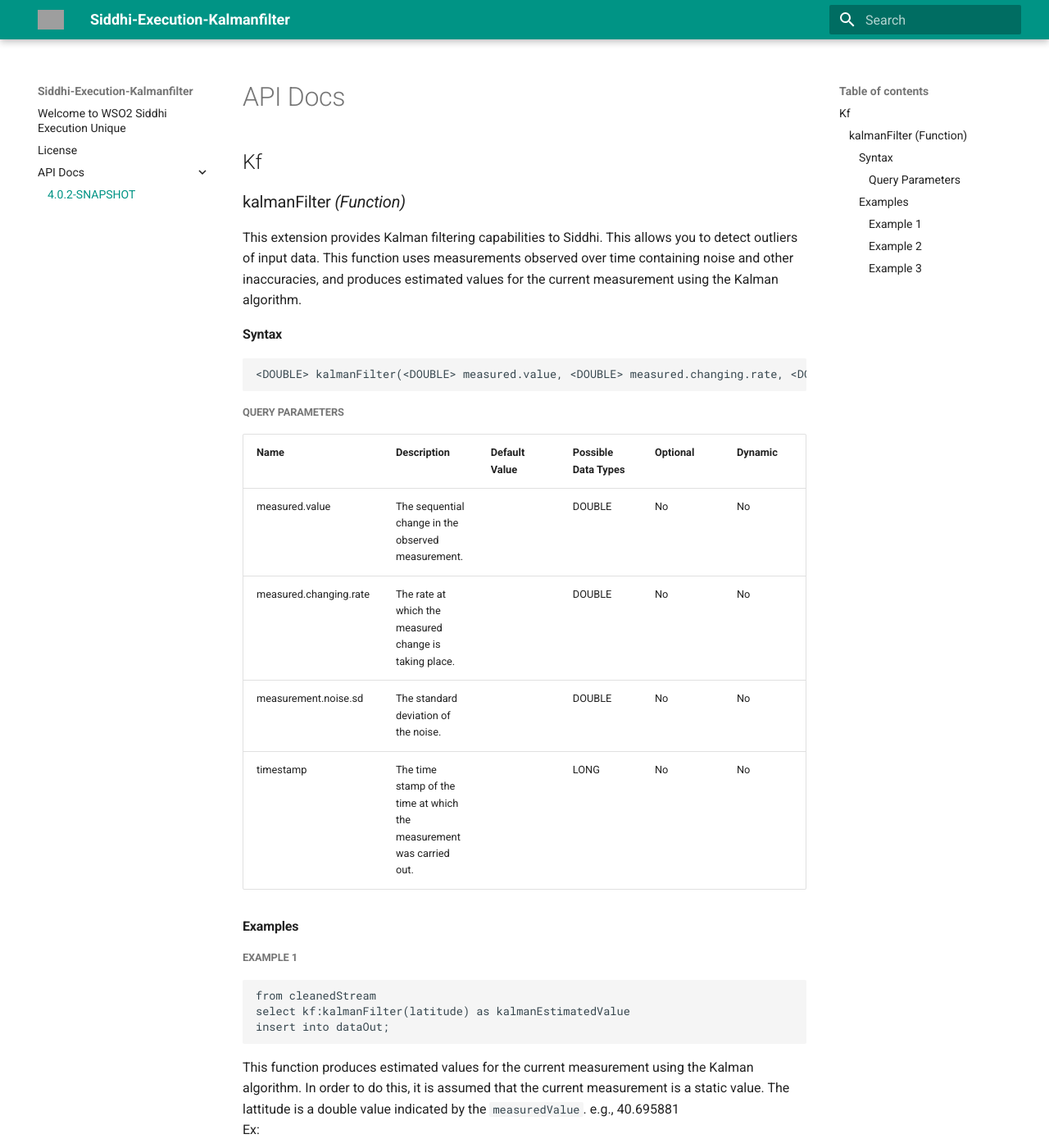
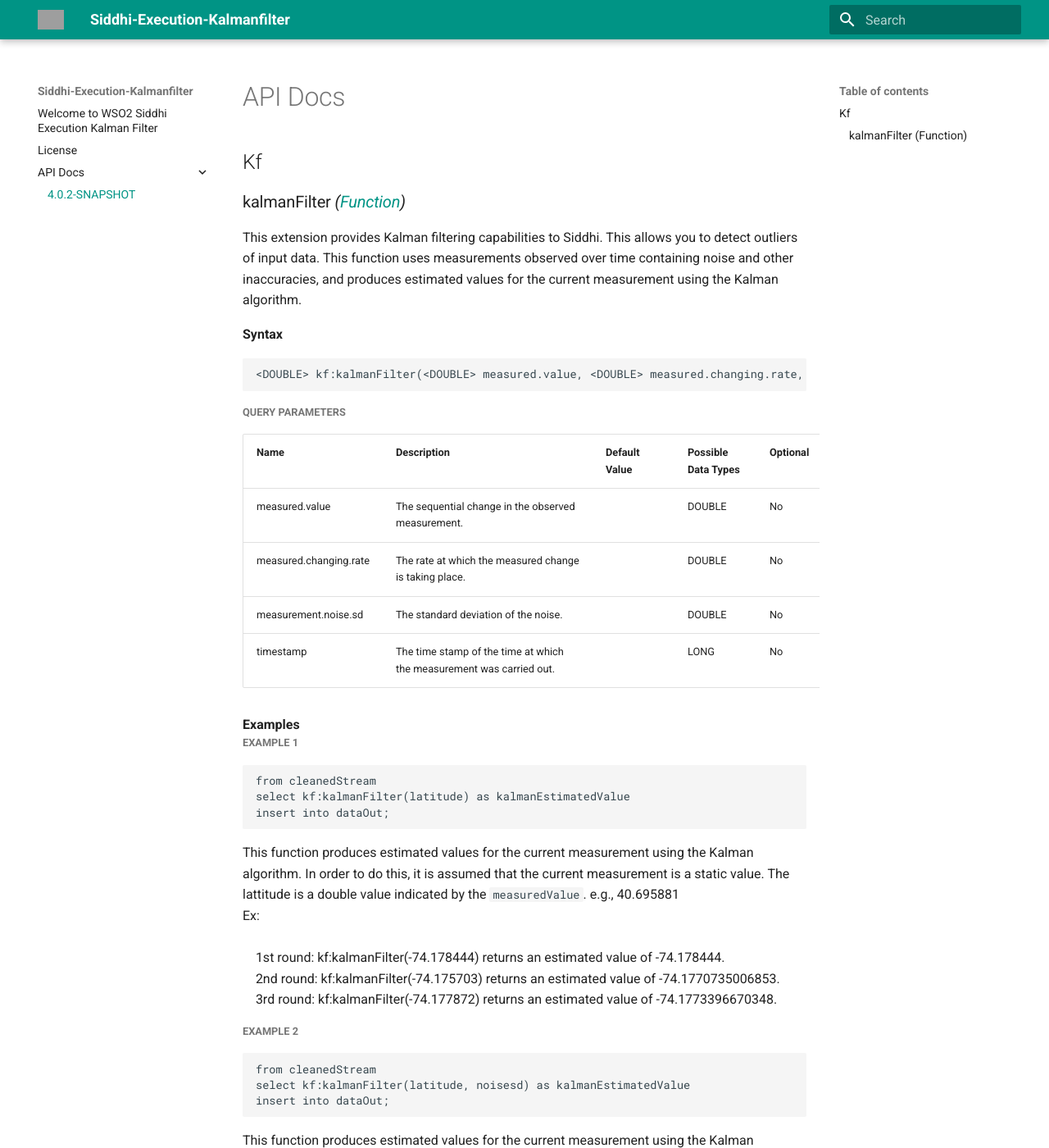
Before and after one commit to wso2-attic/siddhi-execution-kalmanfilter, an MkDocs documentation site: the page built from docs/api/4.0.2-SNAPSHOT.md, in a window 1280 px wide and 1400 px high. Shown: the whole window at 82% size. Built offline with MkDocs 1.6.1 and Material for MkDocs 9.7.7, drawn with Linux system fonts in a browser that asks for light colours; old or Windows-style settings are respelled for this version of MkDocs; some of the changed text lies outside the part shown; grey boxes are pictures that could not be loaded.

Commit message:
Update siddhi version

````diff
--- a/docs/api/4.0.2-SNAPSHOT.md
+++ b/docs/api/4.0.2-SNAPSHOT.md
@@ -2,67 +2,61 @@
 
 ## Kf
 
-### kalmanFilter _(Function)_
+### kalmanFilter *(<a target="_blank" href="https://wso2.github.io/siddhi/documentation/siddhi-4.0/#functions">Function</a>)*
 
 <p style="word-wrap: break-word"> This extension provides Kalman filtering capabilities to Siddhi. This allows you to detect outliers of input data. This function uses measurements observed over time containing noise and other inaccuracies, and produces estimated values for the current measurement using the Kalman algorithm.</p>
 
-#### Syntax
-
+<span id="syntax" class="md-typeset" style="display: block; font-weight: bold;">Syntax</span>
 ```
-<DOUBLE> kalmanFilter(<DOUBLE> measured.value, <DOUBLE> measured.changing.rate, <DOUBLE> measurement.noise.sd, <LONG> timestamp)
+<DOUBLE> kf:kalmanFilter(<DOUBLE> measured.value, <DOUBLE> measured.changing.rate, <DOUBLE> measurement.noise.sd, <LONG> timestamp)
 ```
 
-##### Query Parameters
-
+<span id="query-parameters" class="md-typeset" style="display: block; color: rgba(0, 0, 0, 0.54); font-size: 12.8px; font-weight: bold;">QUERY PARAMETERS</span>
 <table>
     <tr>
         <th>Name</th>
-        <th>Description</th>
+        <th style="min-width: 20em">Description</th>
         <th>Default Value</th>
         <th>Possible Data Types</th>
         <th>Optional</th>
         <th>Dynamic</th>
     </tr>
     <tr>
-        <td valign="top">measured.value</td>
-        <td valign="top"><p style="word-wrap: break-word">The sequential change in the observed measurement.</p></td>
-        <td valign="top"></td>
-        <td valign="top">DOUBLE</td>
-        <td valign="top">No</td>
-        <td valign="top">No</td>
+        <td style="vertical-align: top">measured.value</td>
+        <td style="vertical-align: top; word-wrap: break-word">The sequential change in the observed measurement.</td>
+        <td style="vertical-align: top"></td>
+        <td style="vertical-align: top">DOUBLE</td>
+        <td style="vertical-align: top">No</td>
+        <td style="vertical-align: top">No</td>
     </tr>
     <tr>
-        <td valign="top">measured.changing.rate</td>
-        <td valign="top"><p style="word-wrap: break-word">The rate at which the measured change is taking place.</p></td>
-        <td valign="top"></td>
-        <td valign="top">DOUBLE</td>
-        <td valign="top">No</td>
-        <td valign="top">No</td>
+        <td style="vertical-align: top">measured.changing.rate</td>
+        <td style="vertical-align: top; word-wrap: break-word">The rate at which the measured change is taking place.</td>
+        <td style="vertical-align: top"></td>
+        <td style="vertical-align: top">DOUBLE</td>
+        <td style="vertical-align: top">No</td>
+        <td style="vertical-align: top">No</td>
     </tr>
     <tr>
-        <td valign="top">measurement.noise.sd</td>
-        <td valign="top"><p style="word-wrap: break-word">The standard deviation of the noise.</p></td>
-        <td valign="top"></td>
-        <td valign="top">DOUBLE</td>
-        <td valign="top">No</td>
-        <td valign="top">No</td>
+        <td style="vertical-align: top">measurement.noise.sd</td>
+        <td style="vertical-align: top; word-wrap: break-word">The standard deviation of the noise.</td>
+        <td style="vertical-align: top"></td>
+        <td style="vertical-align: top">DOUBLE</td>
+        <td style="vertical-align: top">No</td>
+        <td style="vertical-align: top">No</td>
     </tr>
     <tr>
-        <td valign="top">timestamp</td>
-        <td valign="top"><p style="word-wrap: break-word">The time stamp of the time at which the measurement was carried out.</p></td>
-        <td valign="top"></td>
-        <td valign="top">LONG</td>
-        <td valign="top">No</td>
-        <td valign="top">No</td>
+        <td style="vertical-align: top">timestamp</td>
+        <td style="vertical-align: top; word-wrap: break-word">The time stamp of the time at which the measurement was carried out.</td>
+        <td style="vertical-align: top"></td>
+        <td style="vertical-align: top">LONG</td>
+        <td style="vertical-align: top">No</td>
+        <td style="vertical-align: top">No</td>
     </tr>
 </table>
 
-
-
-#### Examples
-
-##### Example 1
-
+<span id="examples" class="md-typeset" style="display: block; font-weight: bold;">Examples</span>
+<span id="example-1" class="md-typeset" style="display: block; color: rgba(0, 0, 0, 0.54); font-size: 12.8px; font-weight: bold;">EXAMPLE 1</span>
 ```
 from cleanedStream
 select kf:kalmanFilter(latitude) as kalmanEstimatedValue
@@ -70,8 +64,7 @@
 ```
 <p style="word-wrap: break-word">This function produces estimated values for the current measurement using the Kalman algorithm. In order to do this, it is assumed that the current measurement is a static value. The lattitude is a double value indicated by the <code>measuredValue</code>.  e.g., 40.695881<br>Ex:&nbsp;&nbsp;&nbsp;&nbsp;<br><br>&nbsp;&nbsp;&nbsp;&nbsp;1st round: kf:kalmanFilter(-74.178444) returns an estimated value of -74.178444.<br>&nbsp;&nbsp;&nbsp;&nbsp;2nd round: kf:kalmanFilter(-74.175703) returns an estimated value of -74.1770735006853.<br>&nbsp;&nbsp;&nbsp;&nbsp;3rd round: kf:kalmanFilter(-74.177872) returns an estimated value of  -74.1773396670348.</p>
 
-##### Example 2
-
+<span id="example-2" class="md-typeset" style="display: block; color: rgba(0, 0, 0, 0.54); font-size: 12.8px; font-weight: bold;">EXAMPLE 2</span>
 ```
 from cleanedStream
 select kf:kalmanFilter(latitude, noisesd) as kalmanEstimatedValue
@@ -79,8 +72,7 @@
 ```
 <p style="word-wrap: break-word">This function produces estimated values for the current measurement using the Kalman algorithm. In order to do this, it is assumed that the current measurement is a static value, and the distributed standard deviation is considered as the standard deviation of noise. The standard deviation of noise is a double value as indicated by the <code>measurementNoiseSD</code> parameter. e.g., 0.01<br>Ex: &nbsp;&nbsp;&nbsp;&nbsp;<br><br>&nbsp;&nbsp;&nbsp;&nbsp;1st round: kf:kalmanFilter(-74.178444, 0.003) returns an estimated value of -74.178444.<br>&nbsp;&nbsp;&nbsp;&nbsp;2nd round: kf:kalmanFilter(-74.175703, 0.003) returns an estimated value of -74.17707350205573.<br>&nbsp;&nbsp;&nbsp;&nbsp;3rd round: kf:kalmanFilter(-74.177872, 0.003) returns an estimated value of  -74.177339667771.</p>
 
-##### Example 3
-
+<span id="example-3" class="md-typeset" style="display: block; color: rgba(0, 0, 0, 0.54); font-size: 12.8px; font-weight: bold;">EXAMPLE 3</span>
 ```
 from cleanedStream
 select kf:kalmanFilter(latitude, measuredchangingrate, noisesd, timestamp) as kalmanEstimatedValue
--- a/mkdocs.yml
+++ b/mkdocs.yml
@@ -13,7 +13,7 @@
 - UA-103065-28
 - auto
 pages:
-- Welcome to WSO2 Siddhi Execution Unique: index.md
+- Welcome to WSO2 Siddhi Execution Kalman Filter: index.md
 - License: license.md
 - API Docs:
   - 4.0.2-SNAPSHOT: api/4.0.2-SNAPSHOT.md
--- a/pom.xml
+++ b/pom.xml
@@ -48,7 +48,7 @@
 
     <properties>
         <testng.version>6.11</testng.version>
-        <siddhi.version>4.0.0-M18</siddhi.version>
+        <siddhi.version>4.0.0-M52</siddhi.version>
         <log4j.version>1.2.17.wso2v1</log4j.version>
         <commons-math3.version>3.2</commons-math3.version>
         <junit.version>4.10</junit.version>
````
Also changed, not shown: README.md (+3 -0 lines), docs/index.md (+3 -4 lines).
